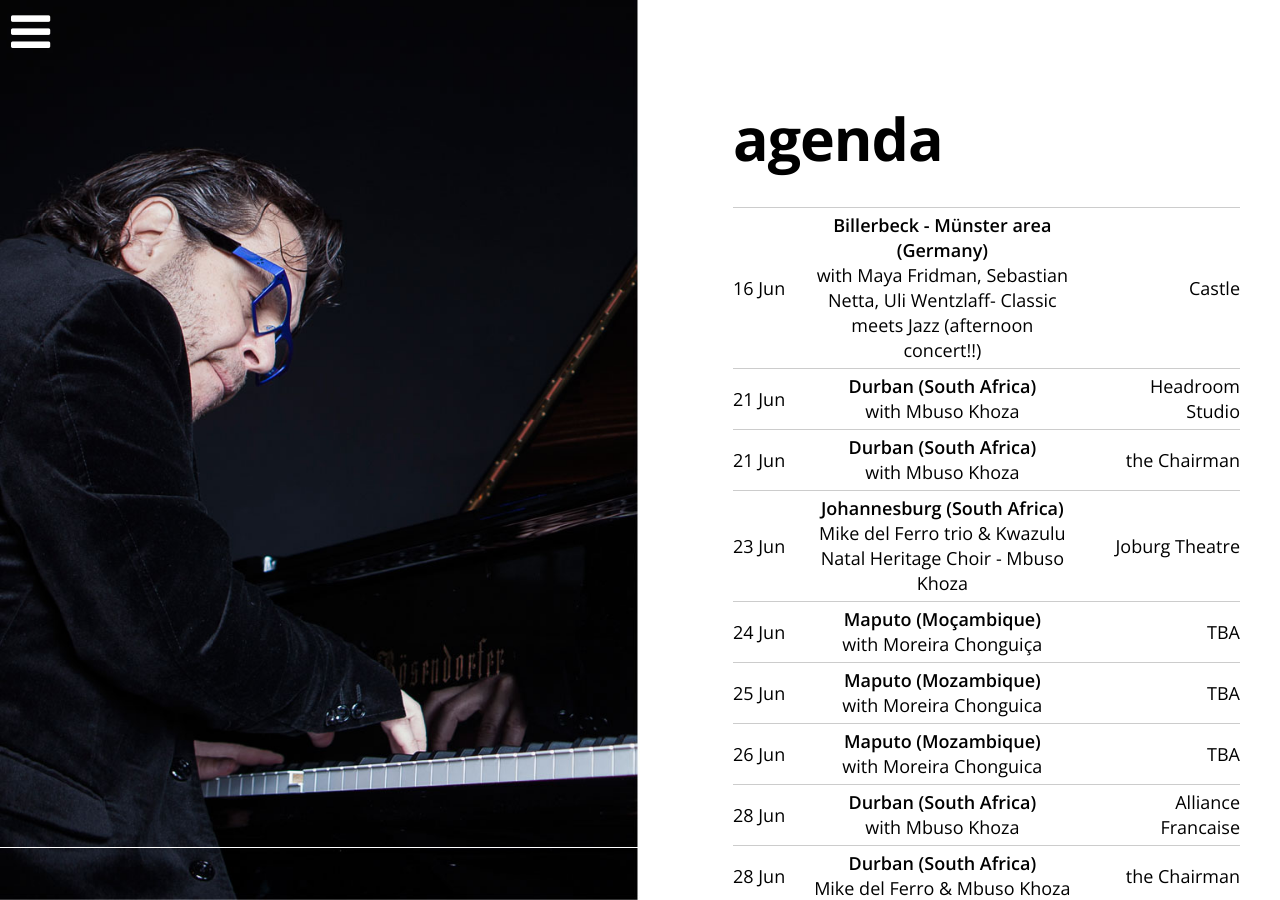
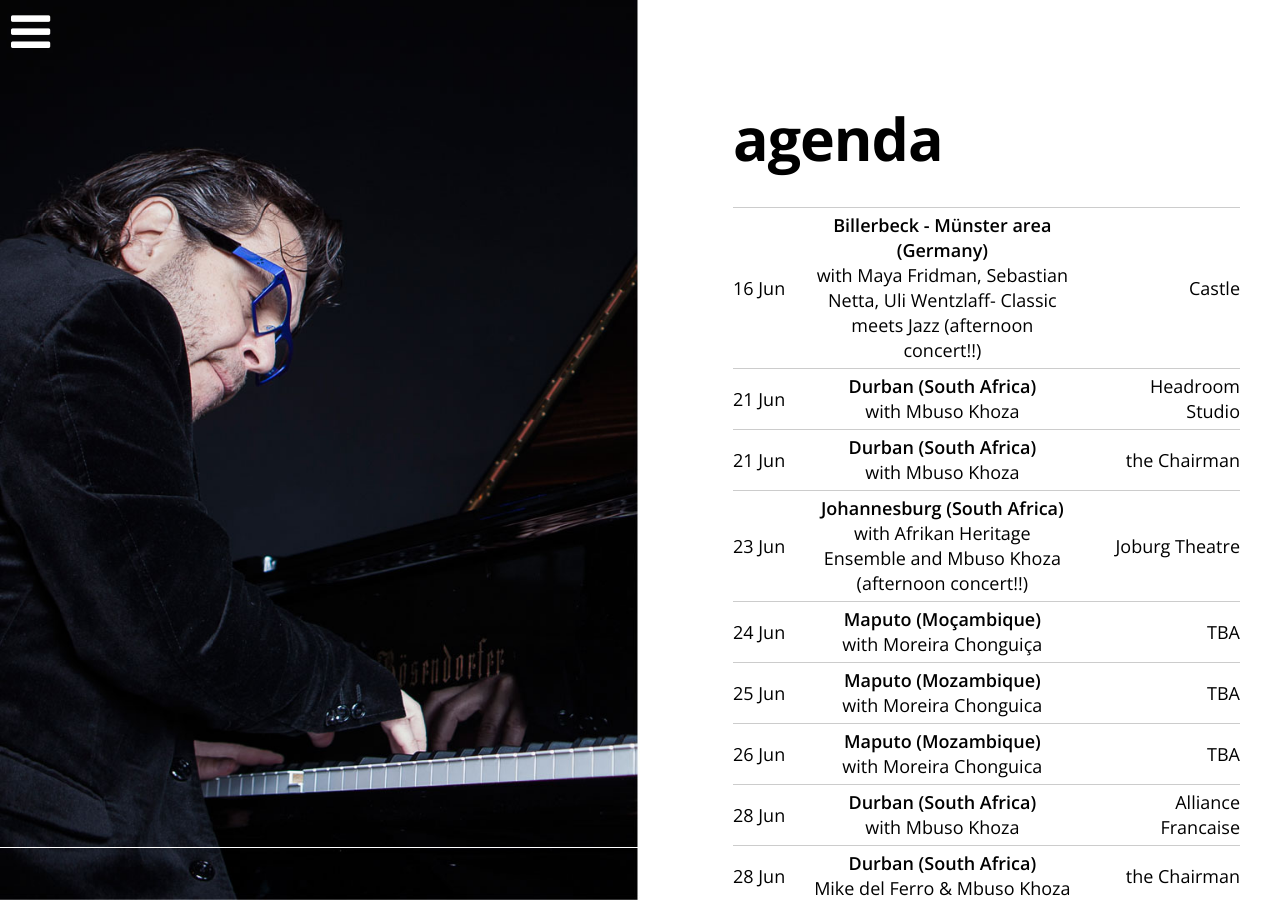
Before and after one commit to mikedelferro/website, a Jekyll site: the page built from agenda.html, in a window 1280 px wide and 900 px high. Built offline with Jekyll 4.4.1, drawn with Linux system fonts in a browser that asks for light colours; nearby versions of some CDN libraries.

Commit message:
Updated '_config.yml' via CloudCannon

```diff
--- a/_config.yml
+++ b/_config.yml
@@ -67,8 +67,8 @@ gigs:
     location: De Meerse
     venue: Hoofddorp (NL)
     url: 'https://www.demeerse.nl/'
-  - title: Mike del Ferro trio & Kwazulu Natal Heritage Choir - Mbuso Khoza
-    date: 2019-06-23 20:00:00
+  - title: with Afrikan Heritage Ensemble  and  Mbuso Khoza (afternoon concert!!)
+    date: 2019-06-23 15:00:00
     location: Joburg Theatre
     venue: Johannesburg (South Africa)
     url: 'https://www.joburgtheatre.com/'
```
